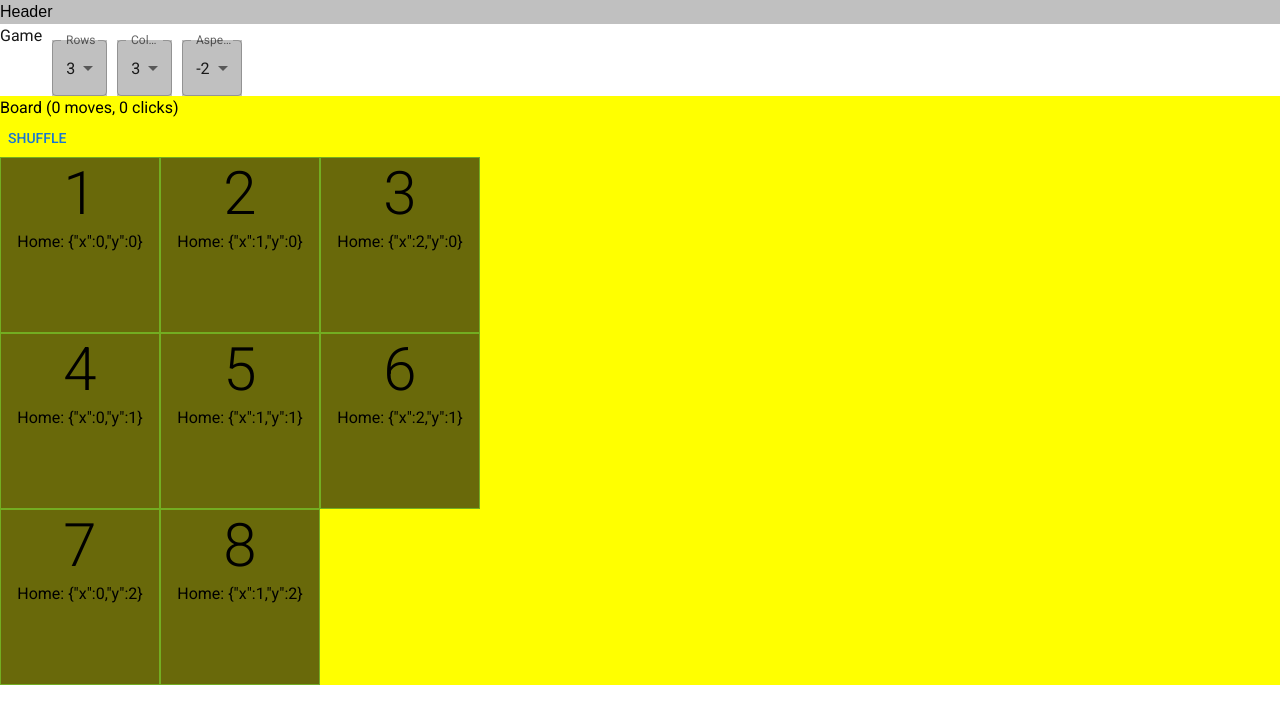
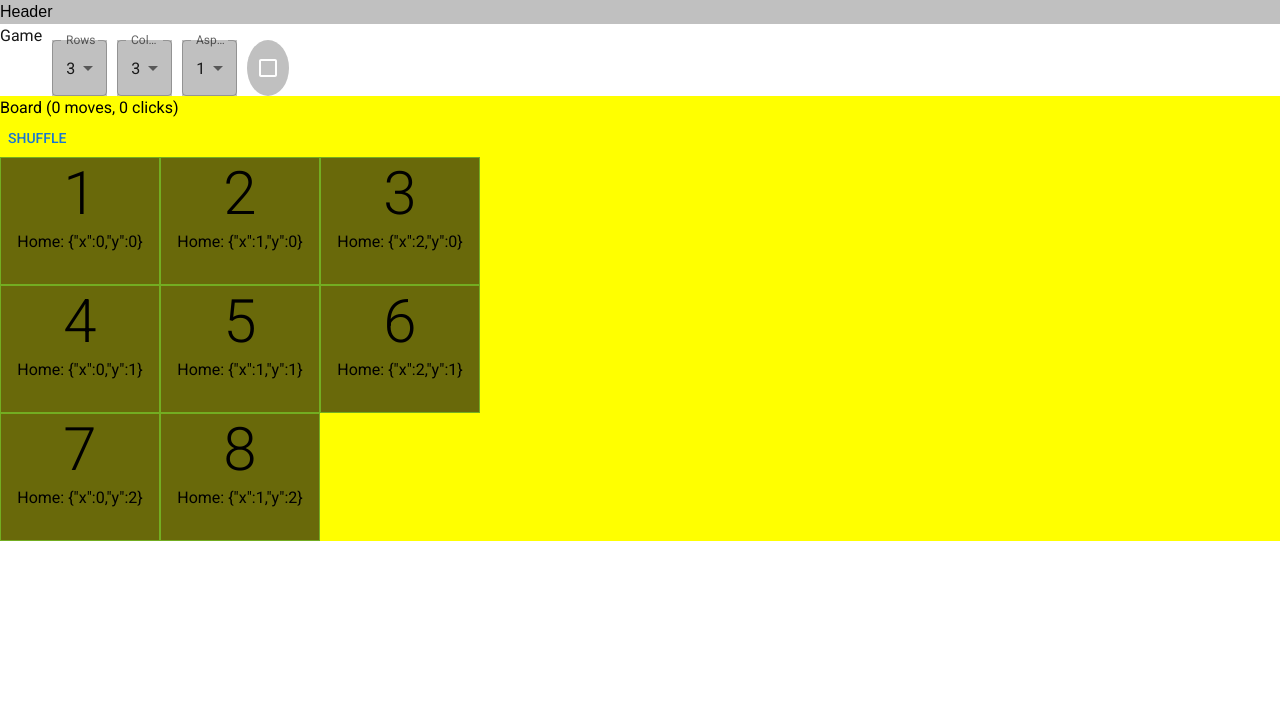
Before and after one commit to thewbman/sliding-puzzle, a Next.js app: page /game in a window 1280 px wide. Shown: the top 724 px of the page. Built offline with nearby package versions, Linux system fonts and the light colour scheme; what @mui/material-nextjs would draw is missing.

Commit message:
allow random hole

```diff
--- a/src/app/game/page.tsx
+++ b/src/app/game/page.tsx
@@ -2,13 +2,15 @@
 import React, { useState } from "react";
 import Typography from "@mui/material/Typography";
 import TextField from "@mui/material/TextField";
+import Checkbox from "@mui/material/Checkbox";
 
 import Board from "@/components/board";
 
 export default function GamePage() {
   const [rowCount, setRowCount] = useState(3);
   const [columnCount, setColumnCount] = useState(3);
-  const [aspectRatio, setAspectRatio] = useState(1.1);
+  const [aspectRatio, setAspectRatio] = useState(0.8);
+  const [randomHolePlacement, setRandomHolePlacement] = useState(false);
 
   const nums = [1, 2, 3, 4, 5, 6];
 
@@ -83,15 +85,25 @@ export default function GamePage() {
         >
           {nums.map((n) => (
             <option key={n} value={n}>
-              {n - 3}
+              {n}
             </option>
           ))}
         </TextField>
+        <Checkbox
+          style={{
+            color: "white",
+            backgroundColor: "silver",
+            marginTop: "1em",
+            marginLeft: "10px",
+          }}
+          onChange={(e) => setRandomHolePlacement(e.target.checked)}
+        ></Checkbox>
       </div>
       <Board
         rowCount={rowCount}
         columnCount={columnCount}
         aspectRatio={aspectRatio}
+        randomHolePlacement={randomHolePlacement}
       />
     </div>
   );
--- a/src/components/board.tsx
+++ b/src/components/board.tsx
@@ -10,12 +10,12 @@ import {
   getNewPositionIfValid,
   shuffleTiles,
 } from "@/lib/board.lib";
-import { BoardSize } from "@/types";
+import { BoardSetup } from "@/types";
 
 import "./board.variables.css";
 import "./board.css";
 
-export default function Board(board: Readonly<BoardSize>) {
+export default function Board(board: Readonly<BoardSetup>) {
   const [playerClicks, setPlayerClicks] = useState(0);
   const [playerMoves, setPlayerMoves] = useState(0);
   const [tiles, setTiles] = useState<TileProps[]>([]);
@@ -24,9 +24,10 @@ export default function Board(board: Readonly<BoardSize>) {
     setTiles(
       generateHomeTiles(
         board
-        // Math.round(Math.random() * TOTAL_POSITIONS)
       )
     );
+    setPlayerClicks(0);
+    setPlayerMoves(0);
   }, [board]);
 
   const handleShuffleClick = () => {
--- a/src/components/tile.tsx
+++ b/src/components/tile.tsx
@@ -1,7 +1,7 @@
 "use client";
 import Typography from "@mui/material/Typography";
 
-import type { BoardSize, Position } from "@/types";
+import type { BoardSetup, Position } from "@/types";
 
 import "./tile.css";
 
@@ -10,7 +10,7 @@ export interface TileProps {
   label: string;
   currentPosition: Position;
   homePosition: Position;
-  board: BoardSize;
+  board: BoardSetup;
 }
 
 interface PropsWithFunction extends TileProps {
--- a/src/lib/board.lib.ts
+++ b/src/lib/board.lib.ts
@@ -1,11 +1,13 @@
-import type { Position, BoardSize } from "@/types";
+import type { Position, BoardSetup } from "@/types";
 import { TileProps } from "@/components/tile";
 
 export const generateHomeTiles = (
-  board: BoardSize,
-  indexToRemove?: number
+  board: BoardSetup
 ): TileProps[] => {
   const maxTiles = board.rowCount * board.columnCount - 1;
+  const indexToRemove = board.randomHolePlacement
+    ? Math.floor(Math.random() * board.columnCount * board.rowCount)
+    : undefined;
 
   let numberLabel = 0;
   const tiles: TileProps[] = [];
@@ -38,7 +40,7 @@ export const generateHomeTiles = (
 
 export const shuffleTiles = (
   input: TileProps[],
-  board: BoardSize
+  board: BoardSetup
 ): TileProps[] => {
   const MOVE_ATTEMPTS = 1000; // most will not be valid
   let successfulMoves = 0;
@@ -73,7 +75,7 @@ export const shuffleTiles = (
 export const getNewPositionIfValid = (
   index: number,
   tiles: TileProps[],
-  board: BoardSize
+  board: BoardSetup
 ): Position | null => {
   if (!tiles?.length) {
     return null;
--- a/src/types/index.ts
+++ b/src/types/index.ts
@@ -3,10 +3,11 @@ export interface Position {
   y: number;
 }
 
-export interface BoardSize {
+export interface BoardSetup {
   rowCount: number;
   columnCount: number;
   aspectRatio: number;
+  randomHolePlacement: boolean;
 }
 
 export interface ScreenSize {
```
